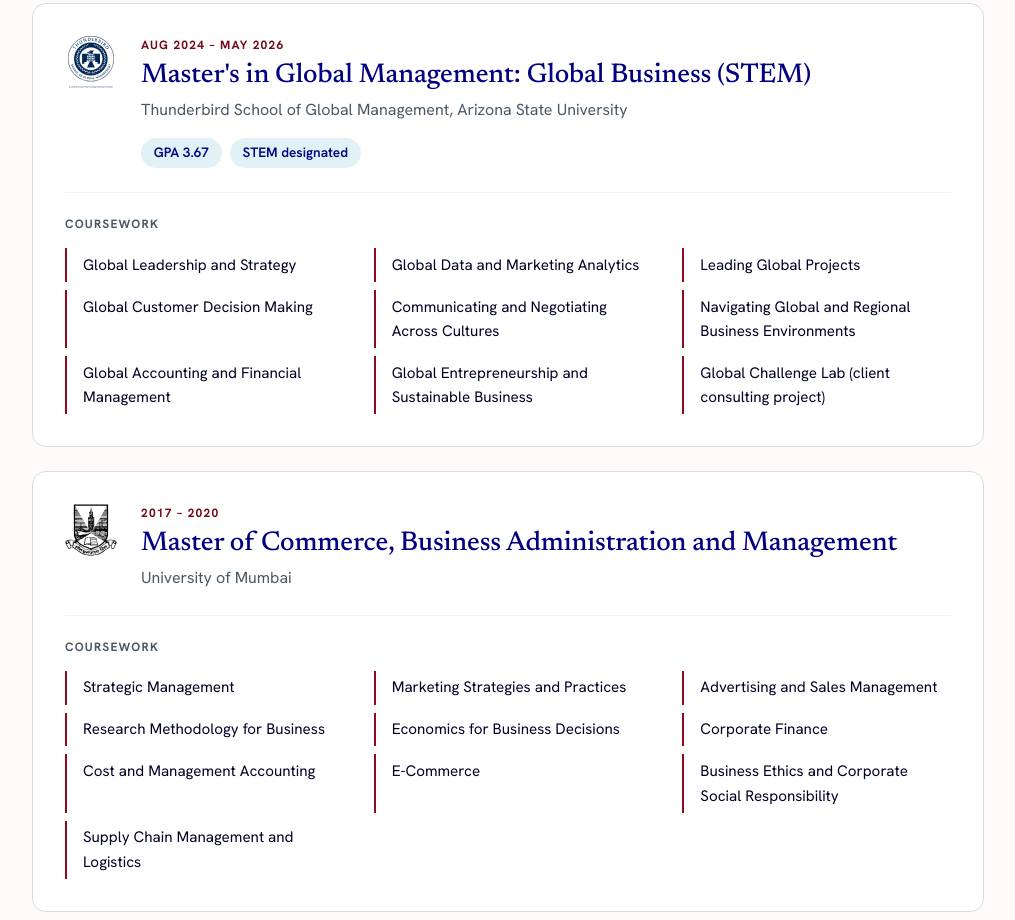
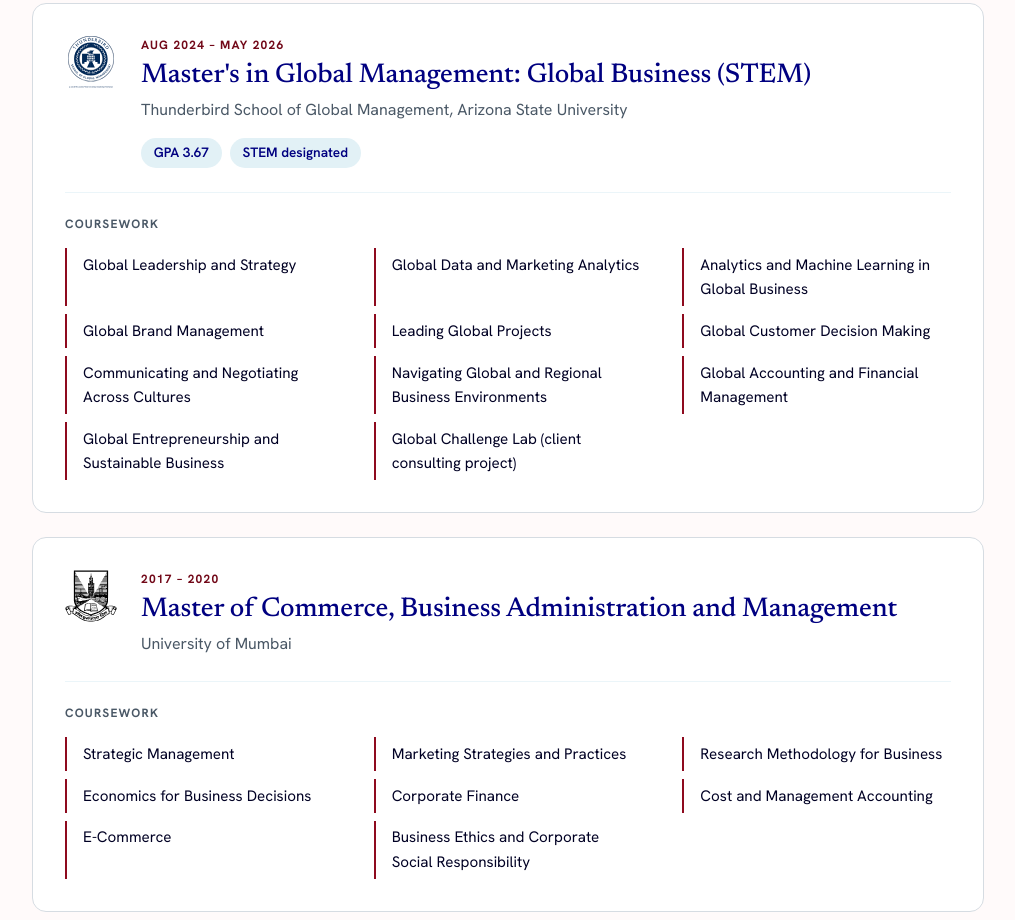
Before and after one commit to BarotPooh/pooja-portfolio, a plain HTML site: page education.html in a window 1280 px wide. Shown: the part 340-1260 px from the top of the page, without its empty margins (132-1147 px from the left). Drawn offline with Linux system fonts and the light colour scheme.

Commit message:
fix(education): align coursework with courses actually taken
Drops two unconfirmed M.Com electives and adds the Thunderbird
analytics, machine learning and brand management courses.

Co-Authored-By: Claude Fable 5.2 <noreply@anthropic.com>

```diff
--- a/education.html
+++ b/education.html
@@ -69,6 +69,8 @@
           <ul class="edu-courses">
             <li>Global Leadership and Strategy</li>
             <li>Global Data and Marketing Analytics</li>
+            <li>Analytics and Machine Learning in Global Business</li>
+            <li>Global Brand Management</li>
             <li>Leading Global Projects</li>
             <li>Global Customer Decision Making</li>
             <li>Communicating and Negotiating Across Cultures</li>
@@ -92,14 +94,12 @@
           <ul class="edu-courses">
             <li>Strategic Management</li>
             <li>Marketing Strategies and Practices</li>
-            <li>Advertising and Sales Management</li>
             <li>Research Methodology for Business</li>
             <li>Economics for Business Decisions</li>
             <li>Corporate Finance</li>
             <li>Cost and Management Accounting</li>
             <li>E-Commerce</li>
             <li>Business Ethics and Corporate Social Responsibility</li>
-            <li>Supply Chain Management and Logistics</li>
           </ul>
         </article>
 
```
